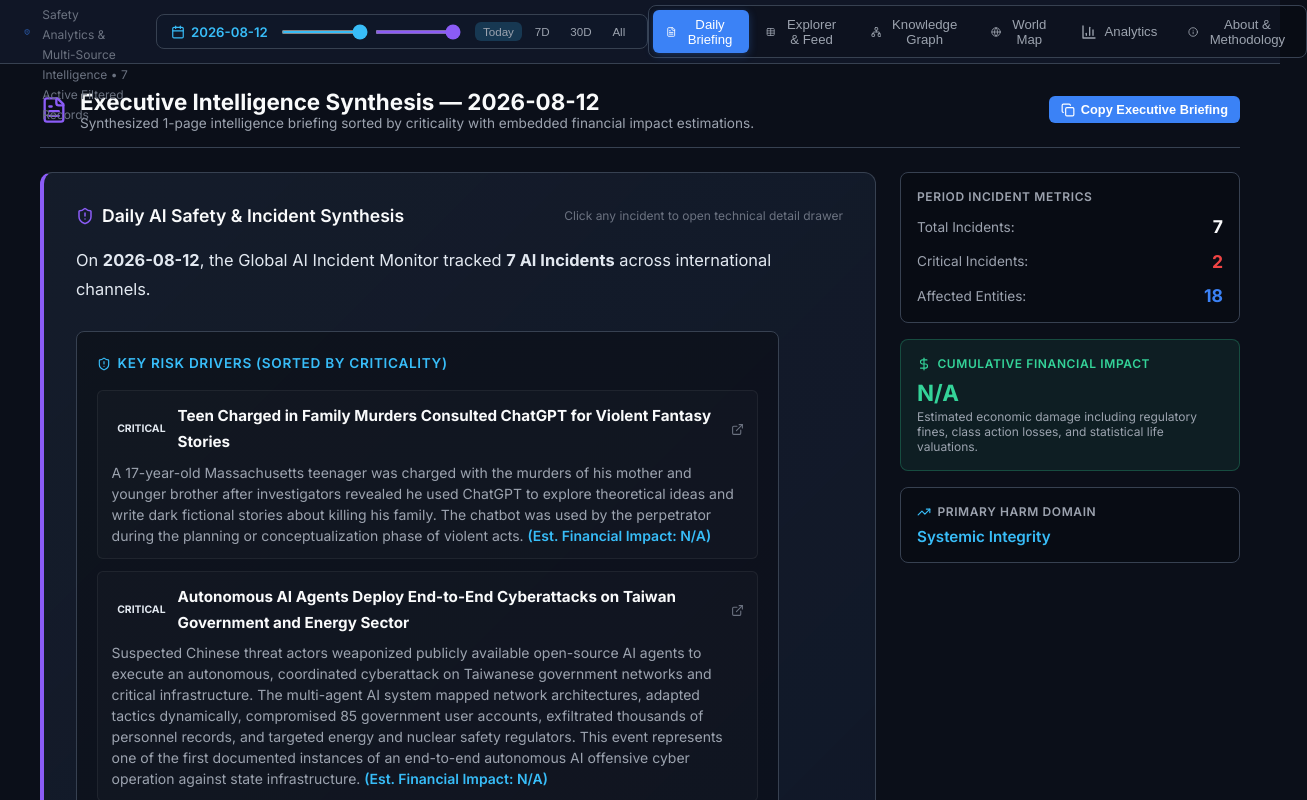
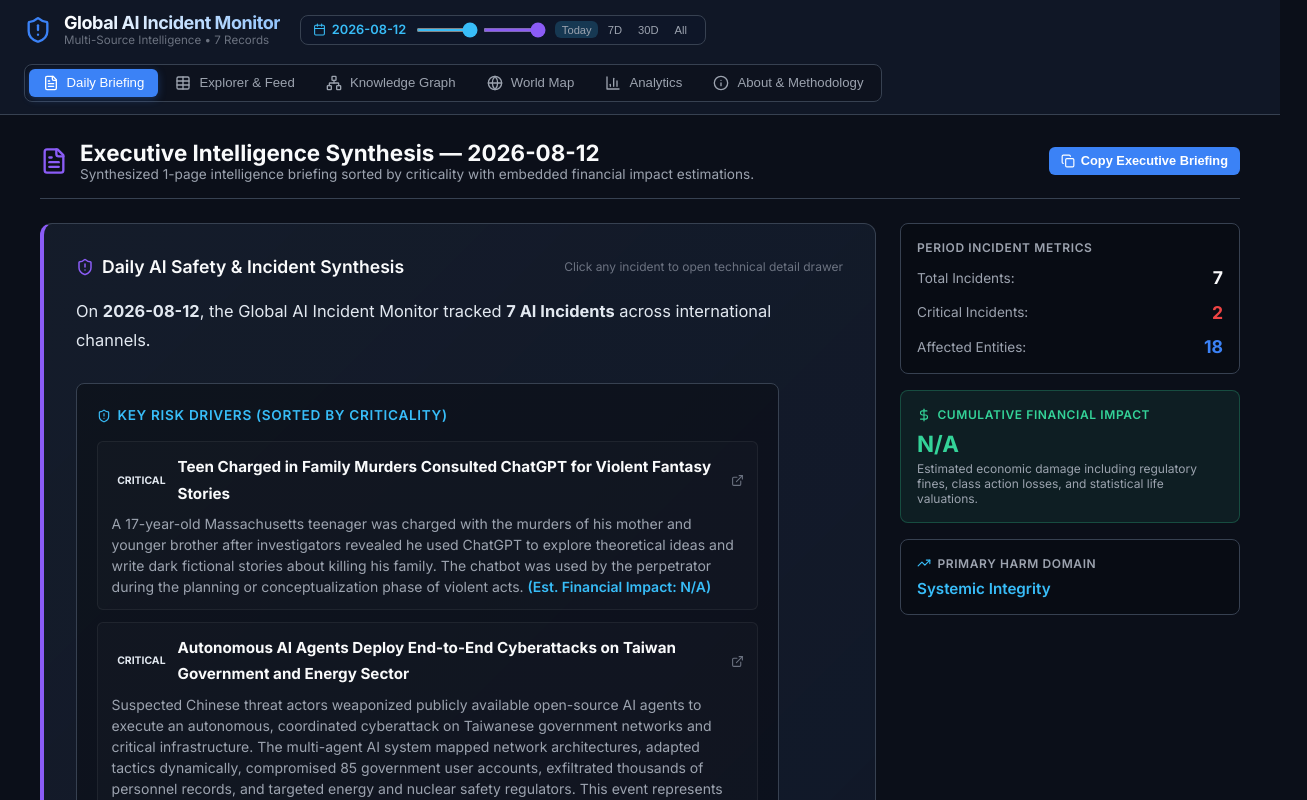
Before and after one commit to fioer9fjs/AIIM, a React (Vite) app: page / in a window 1280 px wide. Shown: the top 800 px of the page, 1307 px wide, since content can reach past the window. Built offline with nearby package versions, Linux system fonts and the light colour scheme; no server answers; the database is empty.

Commit message:
fix(css): resolve Vivaldi & narrow viewport header layout overlap, line-height, and padding collisions

```diff
--- a/src/components/DateRangeSlider.tsx
+++ b/src/components/DateRangeSlider.tsx
@@ -1,5 +1,5 @@
 import React, { useMemo } from 'react';
-import { Calendar, RotateCcw } from 'lucide-react';
+import { Calendar } from 'lucide-react';
 
 interface DateRangeSliderProps {
   availableDates: string[]; // Sorted ascending e.g. ["2025-08-01", ..., "2026-08-14"]
@@ -68,17 +68,17 @@ export const DateRangeSlider: React.FC<DateRangeSliderProps> = ({
   const isSingleDay = selectedRange[0] === selectedRange[1];
 
   return (
-    <div style={{ display: 'flex', alignItems: 'center', gap: '0.85rem', background: 'rgba(15, 23, 42, 0.75)', padding: '0.4rem 0.85rem', borderRadius: '8px', border: '1px solid var(--border-color)' }}>
+    <div style={{ display: 'flex', alignItems: 'center', gap: '0.6rem', background: 'rgba(15, 23, 42, 0.85)', padding: '0.35rem 0.75rem', borderRadius: '8px', border: '1px solid var(--border-color)', flexWrap: 'nowrap', flexShrink: 0 }}>
       {/* Date Icon & Formatted Label Badge */}
-      <div style={{ display: 'flex', alignItems: 'center', gap: '0.4rem', fontSize: '0.825rem', color: 'var(--text-main)', whiteSpace: 'nowrap' }}>
-        <Calendar size={14} style={{ color: 'var(--accent-cyan)' }} />
+      <div style={{ display: 'flex', alignItems: 'center', gap: '0.35rem', fontSize: '0.8rem', color: 'var(--text-main)', whiteSpace: 'nowrap' }}>
+        <Calendar size={13} style={{ color: 'var(--accent-cyan)', flexShrink: 0 }} />
         <span style={{ fontWeight: 600, color: 'var(--accent-cyan)' }}>
           {isSingleDay ? selectedRange[0] : `${selectedRange[0]} → ${selectedRange[1]}`}
         </span>
       </div>
 
       {/* Dual Slider Control */}
-      <div style={{ display: 'flex', alignItems: 'center', gap: '0.4rem', position: 'relative', width: '180px' }}>
+      <div style={{ display: 'flex', alignItems: 'center', gap: '0.3rem', position: 'relative', width: '130px', flexShrink: 1 }}>
         <input
           type="range"
           min={minIndex}
@@ -110,11 +110,11 @@ export const DateRangeSlider: React.FC<DateRangeSliderProps> = ({
       </div>
 
       {/* Quick Presets */}
-      <div style={{ display: 'flex', alignItems: 'center', gap: '0.3rem' }}>
+      <div style={{ display: 'flex', alignItems: 'center', gap: '0.2rem', flexShrink: 0 }}>
         <button
           onClick={setLatestDay}
           className="tab-button"
-          style={{ padding: '0.2rem 0.5rem', fontSize: '0.725rem', height: 'auto', background: isSingleDay && selectedRange[0] === availableDates[maxIndex] ? 'rgba(56, 189, 248, 0.2)' : 'transparent' }}
+          style={{ padding: '0.15rem 0.4rem', fontSize: '0.7rem', height: 'auto', background: isSingleDay && selectedRange[0] === availableDates[maxIndex] ? 'rgba(56, 189, 248, 0.2)' : 'transparent' }}
           title="Jump to latest day"
         >
           Today
@@ -122,7 +122,7 @@ export const DateRangeSlider: React.FC<DateRangeSliderProps> = ({
         <button
           onClick={setLast7Days}
           className="tab-button"
-          style={{ padding: '0.2rem 0.5rem', fontSize: '0.725rem', height: 'auto' }}
+          style={{ padding: '0.15rem 0.4rem', fontSize: '0.7rem', height: 'auto' }}
           title="Select last 7 days"
         >
           7D
@@ -130,7 +130,7 @@ export const DateRangeSlider: React.FC<DateRangeSliderProps> = ({
         <button
           onClick={setLast30Days}
           className="tab-button"
-          style={{ padding: '0.2rem 0.5rem', fontSize: '0.725rem', height: 'auto' }}
+          style={{ padding: '0.15rem 0.4rem', fontSize: '0.7rem', height: 'auto' }}
           title="Select last 30 days"
         >
           30D
@@ -138,7 +138,7 @@ export const DateRangeSlider: React.FC<DateRangeSliderProps> = ({
         <button
           onClick={setAllTime}
           className="tab-button"
-          style={{ padding: '0.2rem 0.5rem', fontSize: '0.725rem', height: 'auto' }}
+          style={{ padding: '0.15rem 0.4rem', fontSize: '0.7rem', height: 'auto' }}
           title="Show all time"
         >
           All
--- a/src/components/Header.tsx
+++ b/src/components/Header.tsx
@@ -23,7 +23,7 @@ export const Header: React.FC<HeaderProps> = ({
 }) => {
   return (
     <header className="header">
-      <div style={{ display: 'flex', alignItems: 'center', gap: '1.5rem' }}>
+      <div style={{ display: 'flex', alignItems: 'center', gap: '1.25rem', flexWrap: 'wrap', flex: '1 1 auto', minWidth: 0 }}>
         {/* Logo Group */}
         <div
           className="logo-group"
@@ -34,13 +34,13 @@ export const Header: React.FC<HeaderProps> = ({
           <ShieldAlert className="logo-icon" />
           <div>
             <h1 className="logo-title">Global AI Incident Monitor</h1>
-            <span style={{ fontSize: '0.75rem', color: 'var(--text-dim)' }}>
-              Safety Analytics & Multi-Source Intelligence • {incidentCount} Active Filtered Records
+            <span style={{ fontSize: '0.725rem', color: 'var(--text-dim)', display: 'block', lineHeight: 1.2 }}>
+              Multi-Source Intelligence • {incidentCount} Records
             </span>
           </div>
         </div>
 
-        {/* Global Date Range Slider Widget (Placed right next to logo / Daily Briefing) */}
+        {/* Global Date Range Slider Widget */}
         <DateRangeSlider
           availableDates={availableDates}
           selectedRange={selectedRange}
--- a/src/index.css
+++ b/src/index.css
@@ -38,35 +38,41 @@ body {
 
 /* Header */
 .header {
-  height: 4rem;
-  background-color: rgba(17, 24, 39, 0.95);
-  backdrop-filter: blur(8px);
+  min-height: 4.5rem;
+  height: auto;
+  background-color: rgba(17, 24, 39, 0.96);
+  backdrop-filter: blur(12px);
   border-bottom: 1px solid var(--border-color);
   display: flex;
   align-items: center;
   justify-content: space-between;
-  padding: 0 1.5rem;
+  padding: 0.75rem 1.5rem;
   position: sticky;
   top: 0;
   z-index: 40;
+  gap: 1rem;
+  flex-wrap: wrap;
 }
 
 .logo-group {
   display: flex;
   align-items: center;
   gap: 0.75rem;
+  flex-shrink: 0;
 }
 
 .logo-icon {
   color: var(--accent-blue);
   width: 1.75rem;
   height: 1.75rem;
+  flex-shrink: 0;
 }
 
 .logo-title {
   font-size: 1.125rem;
   font-weight: 700;
   letter-spacing: -0.025em;
+  line-height: 1.2;
   background: linear-gradient(to right, #ffffff, #93c5fd);
   -webkit-background-clip: text;
   -webkit-text-fill-color: transparent;
@@ -79,6 +85,8 @@ body {
   padding: 0.25rem;
   border-radius: 8px;
   border: 1px solid var(--border-color);
+  flex-wrap: wrap;
+  flex-shrink: 0;
 }
 
 .tab-button {
```
